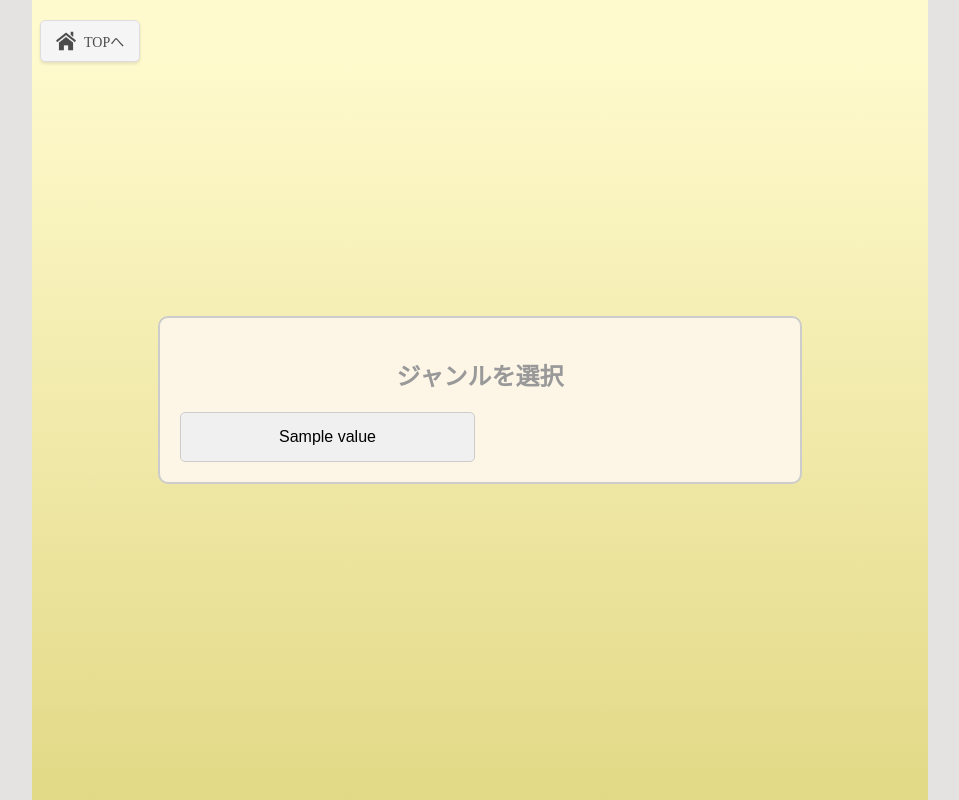
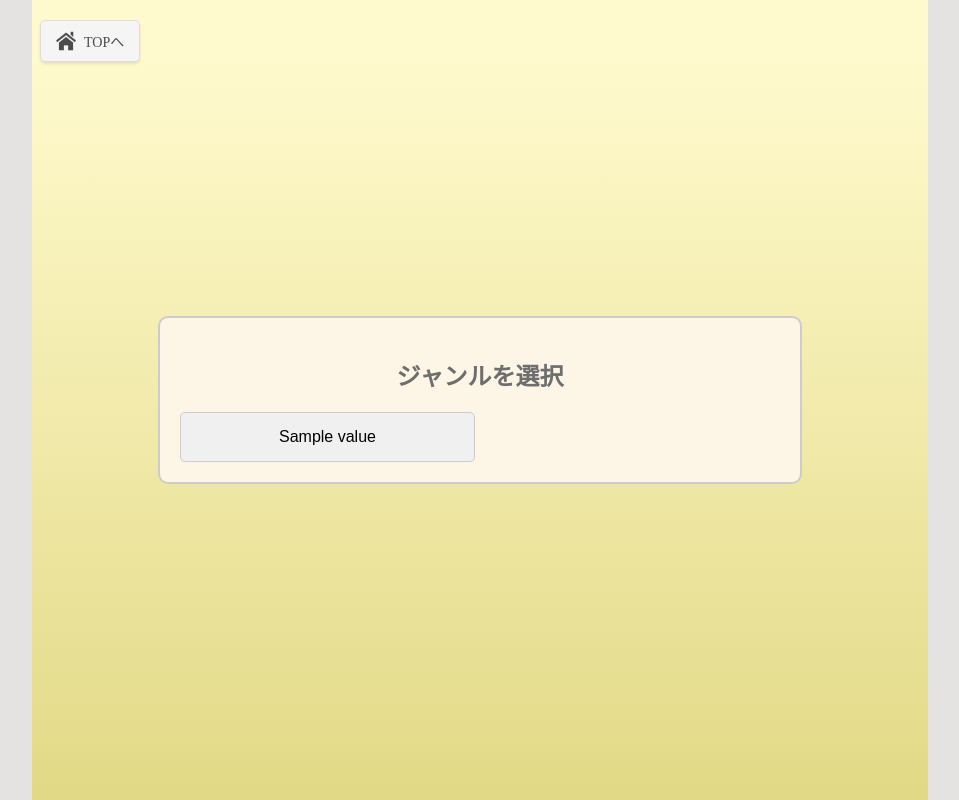
Before and after one commit to s1f10240027/CSex2-team-project, a Django app: template django1/musiq/templates/musiq/select_genre.html in a window 1280 px wide. Shown: the whole page, without its empty margins (160-1119 px from the left). Run offline with Django 5.2, Linux system fonts and the light colour scheme; the template is opened without the code that fills it: most values are stand-ins (such as "Sample title", 1, 10 or a date in 2020).

Commit message:
文字をより見やすいように変更

```diff
--- a/django1/static/css/select_genre.css
+++ b/django1/static/css/select_genre.css
@@ -20,7 +20,7 @@
 .genre-container h2 {
     margin-bottom: 20px;
     font-size: 24px;
-    color: #999999;
+    color: rgb(110, 110, 110);
 }
 
 .button-container {
```
